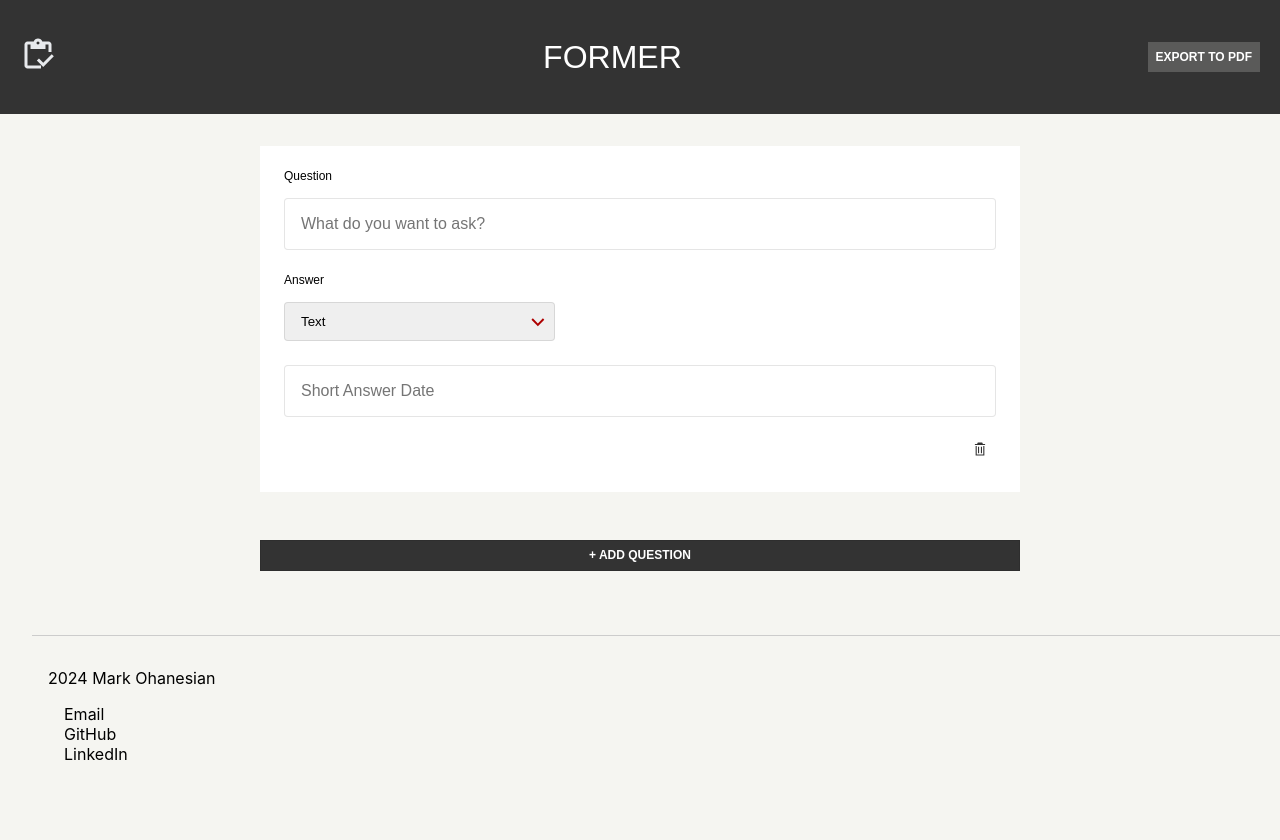
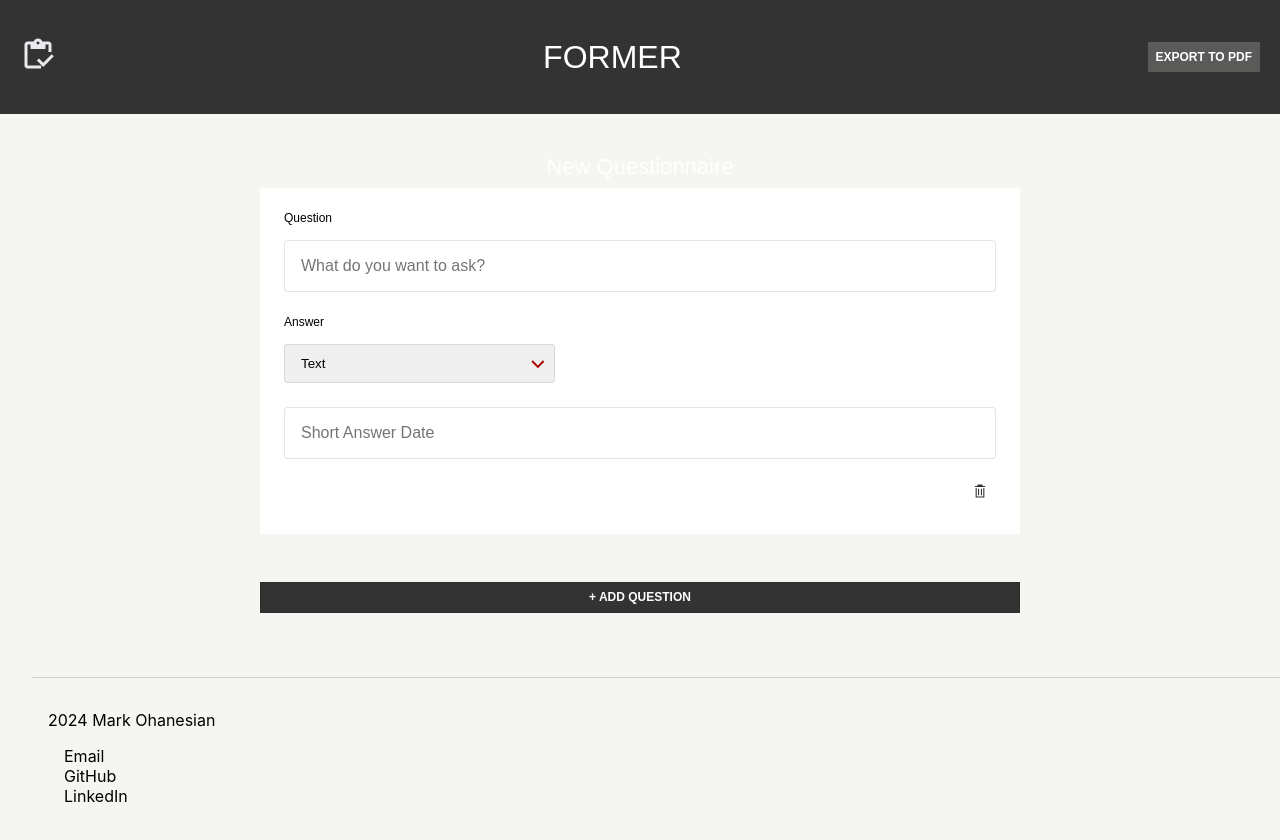
Before and after one commit to markohanesian/former-mso, a React (Create React App) app: page / in a window 1280 px wide. Shown: the top 840 px of the page. Before the commit the page ends 812 px from the top, so only its background shows below. Built offline with nearby package versions, Linux system fonts and the light colour scheme.

Commit message:
Fix flex property, import page title

```diff
--- a/src/App.js
+++ b/src/App.js
@@ -2,6 +2,7 @@ import "./App.css";
 import QuestionForm from "./components/QuestionForm";
 import Navbar from "./components/NavBar";
 import Footer from "./components/Footer";
+import PageTitleInput from "./components/PageTitleInput";
 
 function App() {
   return (
@@ -10,6 +11,7 @@ function App() {
       <main
         style={{
           display: "flex",
+          flexDirection: "column",
           justifyContent: "center",
           alignItems: "center",
           padding: "32px",
@@ -17,6 +19,7 @@ function App() {
         className="main-content"
         id="screen"
       >
+        <PageTitleInput />
         <QuestionForm />
       </main>
       <Footer />
```
